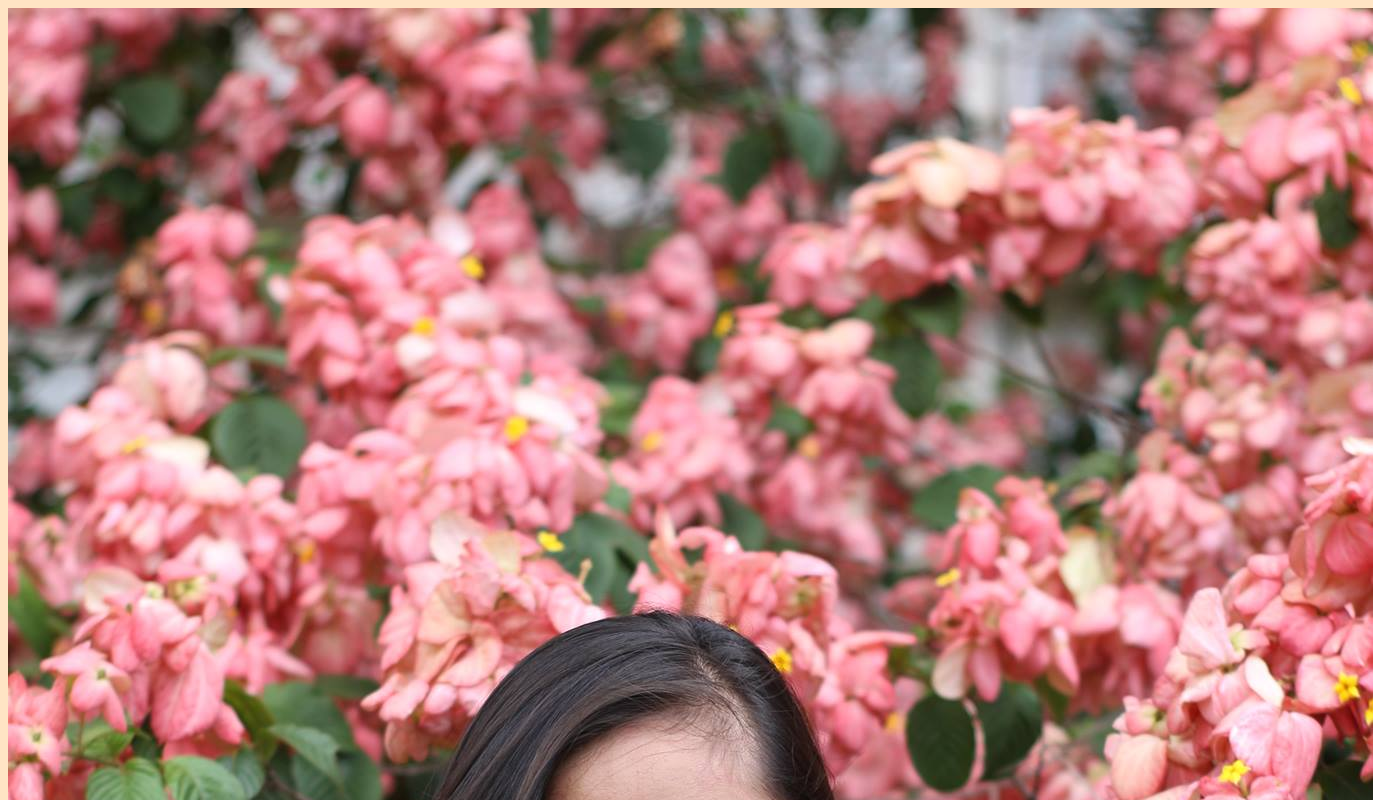
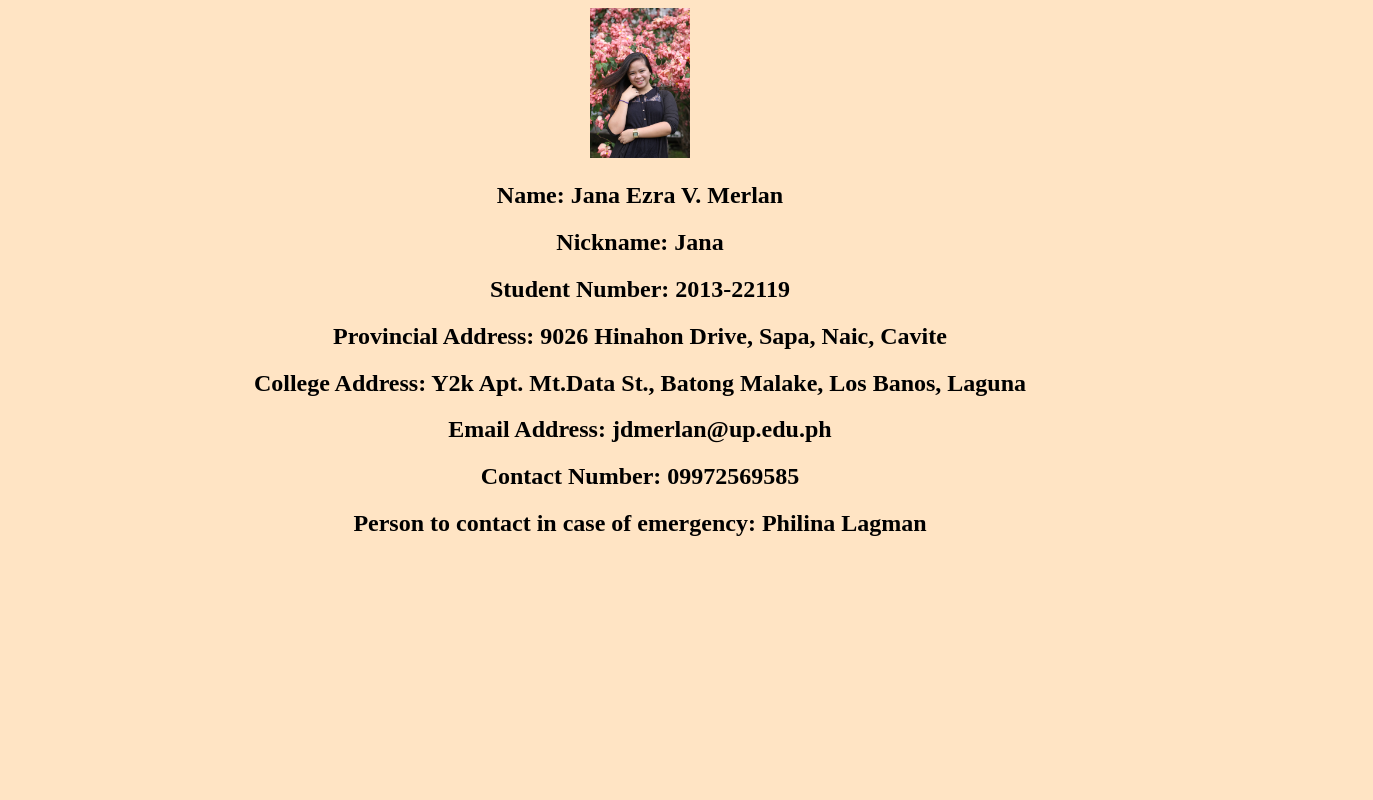
Before and after one commit to janaezramerlan/janaezramerlan.github.io, a plain HTML site: page index.html in a window 1280 px wide. Shown: the top 800 px of the page, 1373 px wide, since content can reach past the window. Drawn offline with Linux system fonts and the light colour scheme.

Commit message:
Initial commit

```diff
--- a/index.html
+++ b/index.html
@@ -5,7 +5,7 @@
 	<link rel="stylesheet" type="text/css" href="style.css">
 </head>
 <body>
-	<img src="merlan.jpg" alt="picture">
+	<img src="merlan.jpg" alt="picture" style="height:150px;width:100px">
 	<h2>Name: Jana Ezra V. Merlan</h2>
 	<h2>Nickname: Jana</h2>
 	<h2>Student Number: 2013-22119</h2>
```
